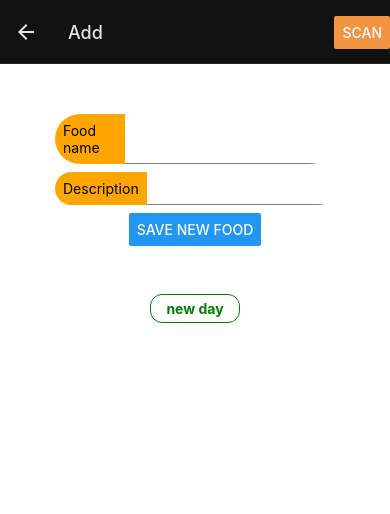
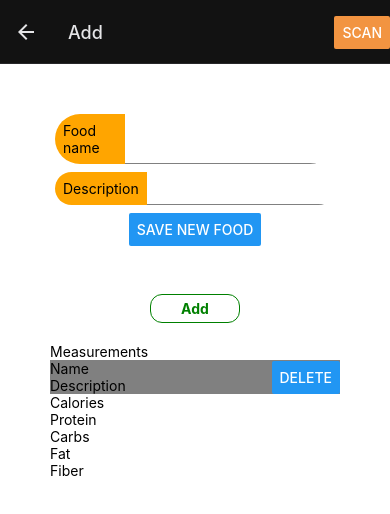
Before and after one commit to marvincayetano/added, a React Native app: screen /Add in a window 390 px wide. Shown: the top 514 px of the page. Built offline with nearby package versions, Linux system fonts and the light colour scheme.

Commit message:
🔥 Chore: Added MeasurementItem, will do the design tom

```diff
--- a/components/Foods/FoodAdd.tsx
+++ b/components/Foods/FoodAdd.tsx
@@ -63,6 +63,7 @@ export function FoodAdd() {
       <View style={{ marginTop: 26 }}>
         <ModalComponent
           btnLabel={"Add New Measurement"}
+          modalBtnName={"Add"}
           action={onAddNewMeasurement}
         >
           <Controller
@@ -80,6 +81,48 @@ export function FoodAdd() {
             <Text style={{ color: "red" }}>This is required.</Text>
           )}
         </ModalComponent>
+      </View>
+
+      <View
+        style={{
+          display: "flex",
+          width: "100%",
+          paddingHorizontal: 50,
+          marginTop: 20,
+        }}
+      >
+        <View style={{ display: "flex", justifyContent: "flex-start" }}>
+          <Text>Measurements</Text>
+        </View>
+        <ScrollView>
+          <View style={{ display: "flex" }}>
+            <View
+              style={{
+                display: "flex",
+                flexDirection: "row",
+                justifyContent: "space-between",
+                alignItems: "center",
+                backgroundColor: "gray",
+              }}
+            >
+              <View>
+                <Text>Name</Text>
+                <Text>Description</Text>
+              </View>
+              <Button
+                title="Delete"
+                onPress={() => console.log("sadfadjfaslkj")}
+              />
+            </View>
+            <View>
+              <Text>Calories</Text>
+              <Text>Protein</Text>
+              <Text>Carbs</Text>
+              <Text>Fat</Text>
+              <Text>Fiber</Text>
+            </View>
+          </View>
+        </ScrollView>
       </View>
     </View>
   );
--- a/components/Modal/ModalComponent.tsx
+++ b/components/Modal/ModalComponent.tsx
@@ -13,10 +13,16 @@ import {
 interface ModalProps {
   action?: Function;
   btnLabel?: String;
+  modalBtnName?: String;
   children?: ReactNode;
 }
 
-export function ModalComponent({ action, btnLabel, children }: ModalProps) {
+export function ModalComponent({
+  action,
+  btnLabel,
+  modalBtnName,
+  children,
+}: ModalProps) {
   const [modalVisible, setModalVisible] = useState(false);
   return (
     <View style={styles.centeredView}>
@@ -76,7 +82,7 @@ export function ModalComponent({ action, btnLabel, children }: ModalProps) {
             borderColor: "green",
           }}
         >
-          new day
+          {modalBtnName}
         </Text>
       </TouchableOpacity>
     </View>
```
